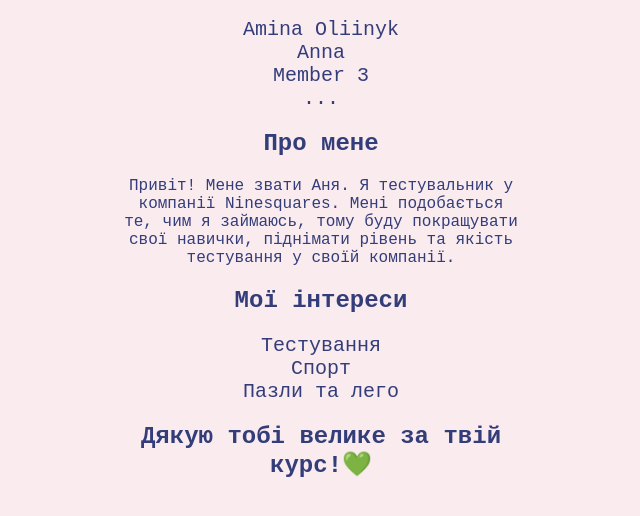
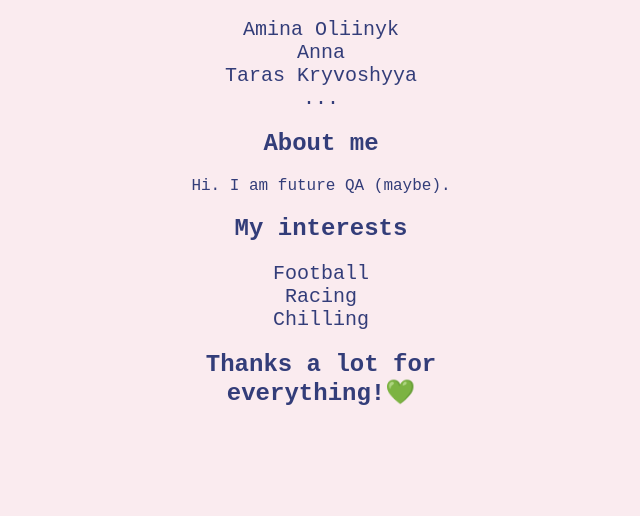
Before and after one commit to AminaOliinyk/qa-explorer, a plain HTML site: page index.html in a window 1280 px wide. Shown: the part 140-656 px from the top of the page, without its empty margins (319-959 px from the left). Drawn offline with Linux system fonts and the light colour scheme.

Commit message:
Commit from Taras

```diff
--- a/index.html
+++ b/index.html
@@ -12,22 +12,20 @@
       <ul>
         <li>Amina Oliinyk</li>
         <li>Anna</li>
-        <li>Member 3</li>
+        <li>Taras Kryvoshyya</li>
         <li>...</li>
       </ul>
-      <h2>Про мене</h2>
+      <h2>About me</h2>
       <p>
-        Привіт! Мене звати Аня. Я тестувальник у компанії Ninesquares. Мені
-        подобається те, чим я займаюсь, тому буду покращувати свої навички,
-        піднімати рівень та якість тестування у своїй компанії.
+        Hi. I am future QA (maybe).
       </p>
-      <h2>Мої інтереси</h2>
+      <h2>My interests</h2>
       <ul>
-        <li>Тестування</li>
-        <li>Спорт</li>
-        <li>Пазли та лего</li>
+        <li>Football</li>
+        <li>Racing</li>
+        <li>Chilling</li>
       </ul>
-      <h2>Дякую тобі велике за твій курс!💚</h2>
+      <h2>Thanks a lot for everything!💚</h2>
     </div>
   </body>
 </html>
```
